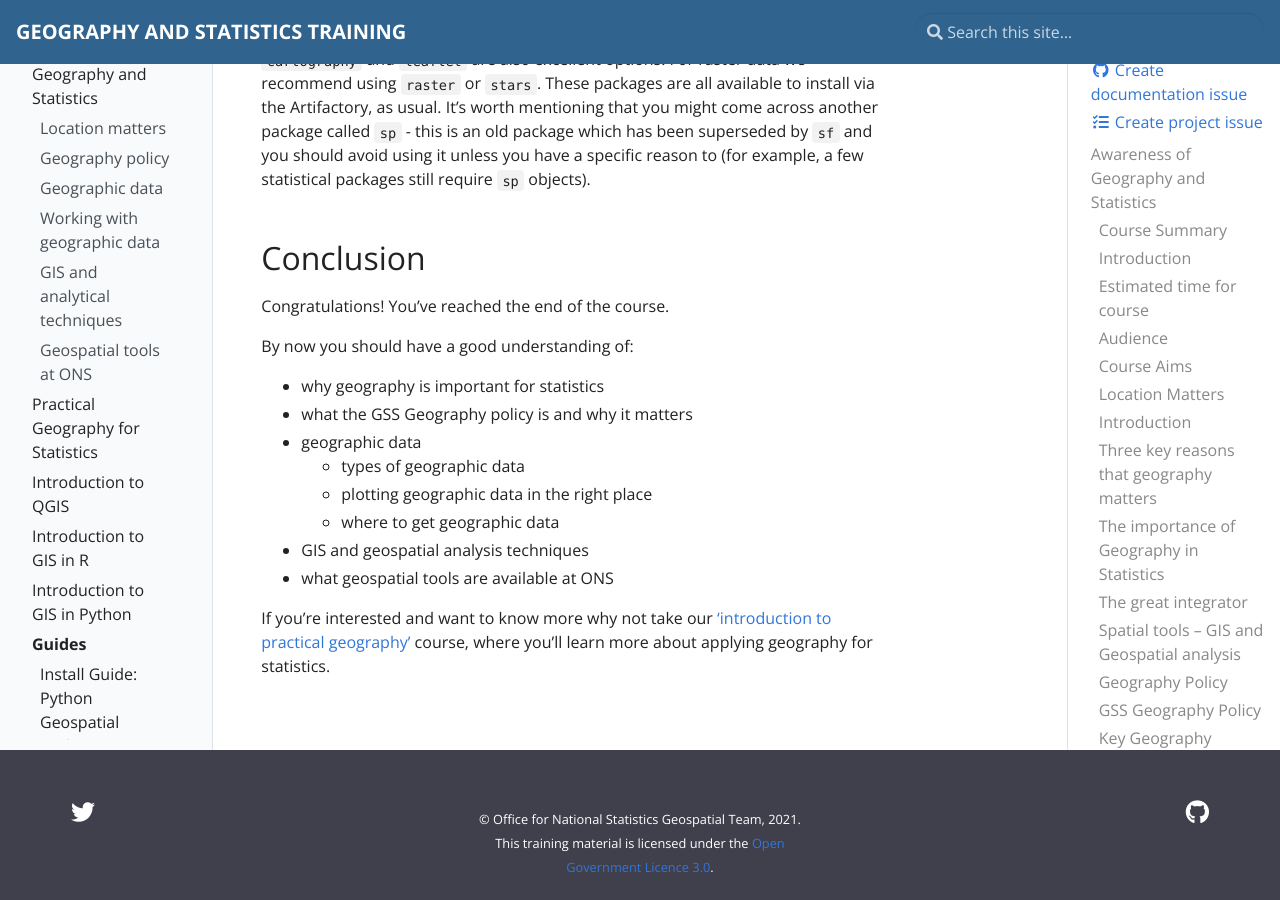
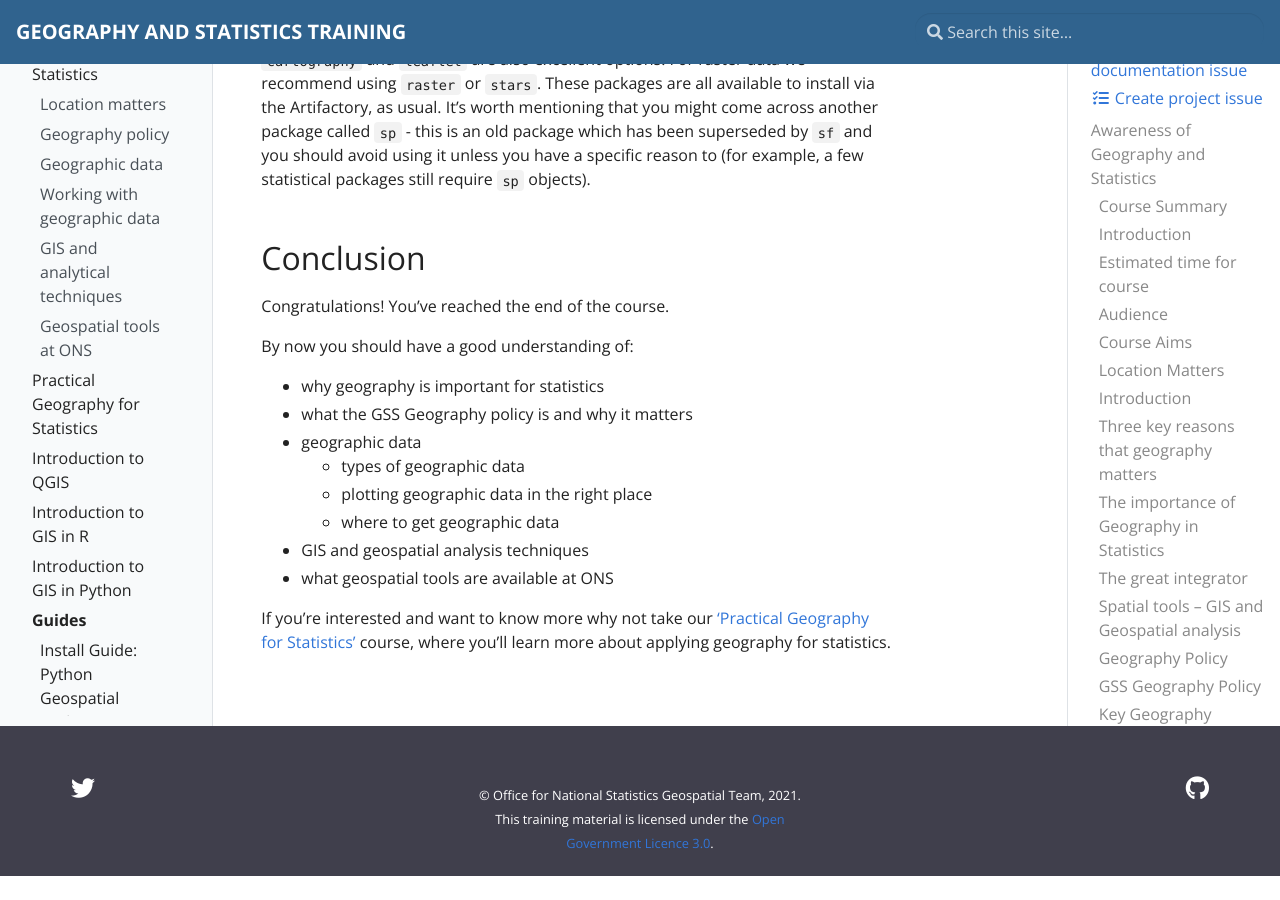
Before and after one commit to ONSgeo/geospatial-training, a Jekyll site: the page built from _docs/awareness_of_geog_and_stats.md, in a window 1280 px wide and 900 px high, scrolled down 16865 px. Built offline with Jekyll 4.4.1, drawn with Linux system fonts in a browser that asks for light colours; after the commit the page ends 17741 px from its top, so only the background shows below that.

Commit message:
update link text

```diff
--- a/_docs/awareness_of_geog_and_stats.md
+++ b/_docs/awareness_of_geog_and_stats.md
@@ -291,4 +291,4 @@ By now you should have a good understanding of:
 * GIS and geospatial analysis techniques
 * what geospatial tools are available at ONS
 
-If you're interested and want to know more why not take our ['introduction to practical geography'](https://onsgeo.github.io/geospatial-training/docs/practical_geog_and_stats) course, where you'll learn more about applying geography for statistics.
+If you're interested and want to know more why not take our ['Practical Geography for Statistics'](https://onsgeo.github.io/geospatial-training/docs/practical_geog_and_stats) course, where you'll learn more about applying geography for statistics.
```
